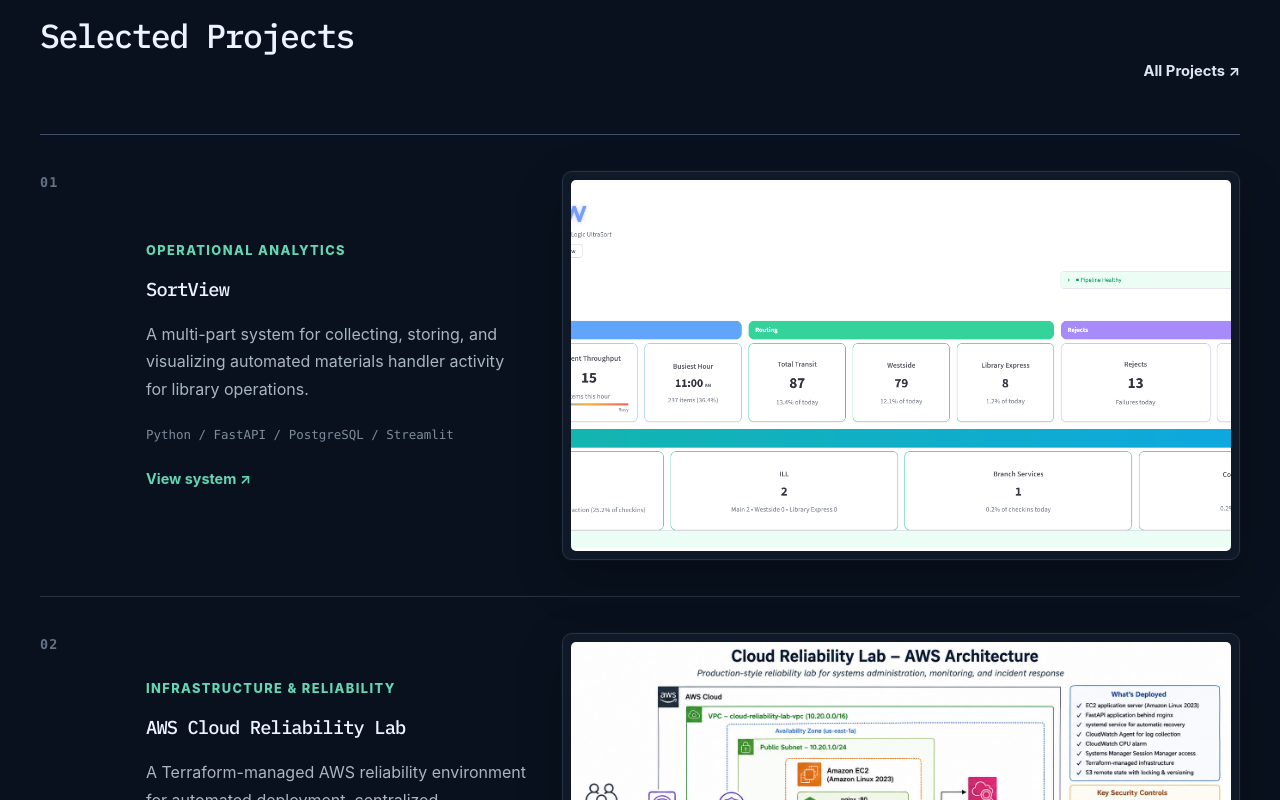
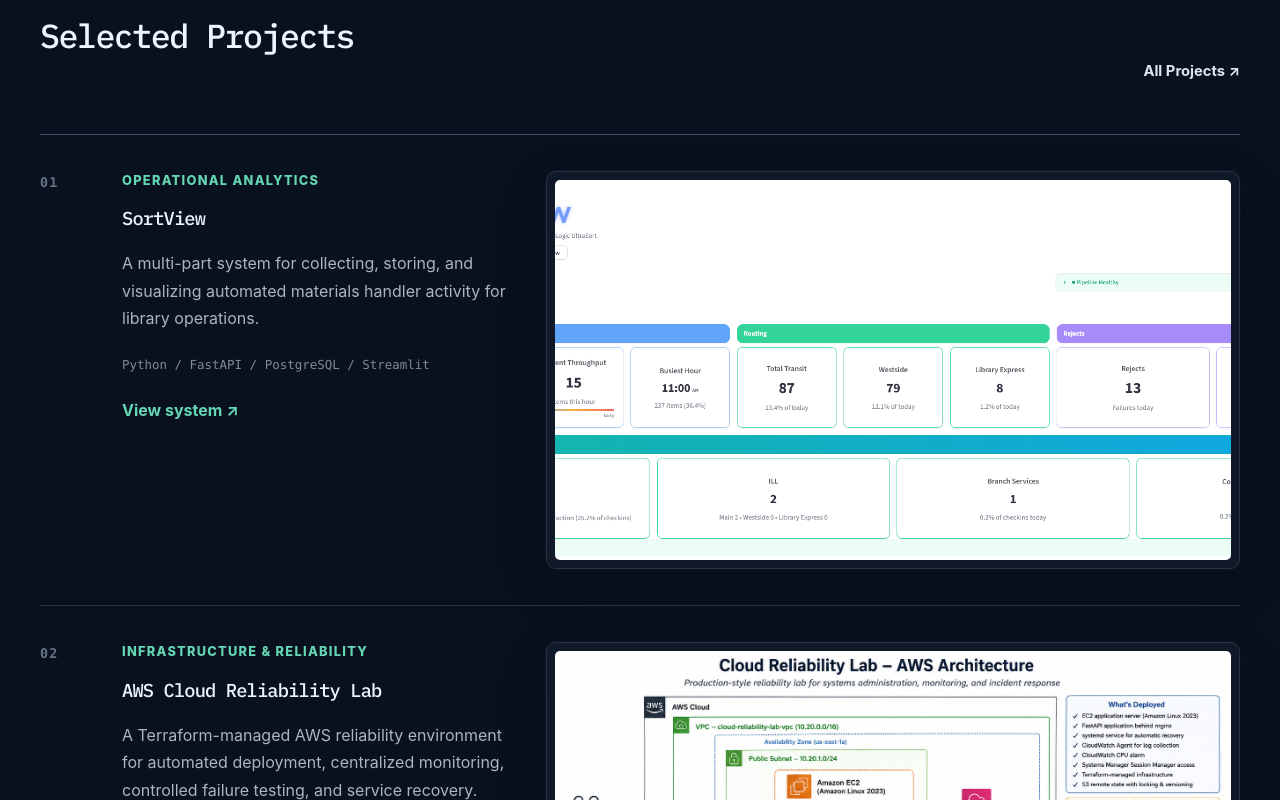
Before and after one commit to richardrhanly-us/Portfolio, a React (Vite) app: page / in a window 1280 px wide. Shown: the part 480-1280 px from the top of the page. Built offline with nearby package versions, Linux system fonts and the light colour scheme.

Commit message:
Adjust home page selected projects headers

```diff
--- a/src/App.css
+++ b/src/App.css
@@ -1951,11 +1951,11 @@
 
   display: grid;
 
-  grid-template-columns: 72px minmax(280px, 0.72fr) minmax(420px, 1.28fr);
+ grid-template-columns: 48px minmax(280px, 0.72fr) minmax(420px, 1.28fr);
 
   gap: 34px;
 
-  align-items: center;
+  align-items: start;
 
   padding: 36px 0;
 
@@ -1980,27 +1980,18 @@
   letter-spacing: 0.08em;
 
 }
-
 .home-project-copy {
-
   max-width: 500px;
-
+  padding-top: 2px;
 }
 
 .home-project-type {
-
   margin: 0 0 12px;
-
   color: #65d6b4;
-
   font-size: 0.8rem;
-
   font-weight: 800;
-
-  letter-spacing: 0.11em;
-
+  letter-spacing: 0.1em;
   text-transform: uppercase;
-
 }
 
 .home-hero-name h1 {
@@ -2046,19 +2037,12 @@
 }
 
 .home-project-link {
-
   display: inline-block;
-
   margin-top: 24px;
-
   color: #65d6b4;
-
-  font-size: 0.9rem;
-
+  font-size: 1rem;
   font-weight: 700;
-
   text-decoration: none;
-
 }
 
 .home-project-link:hover {
```
